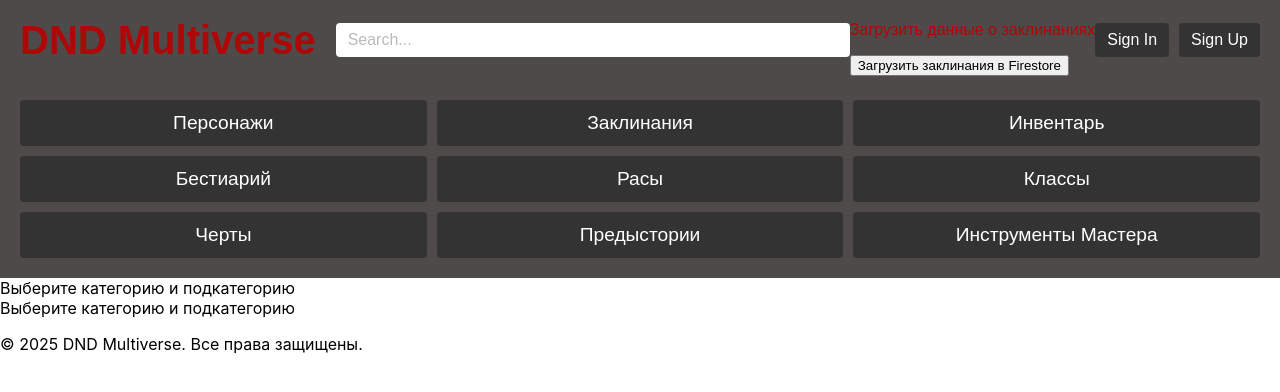
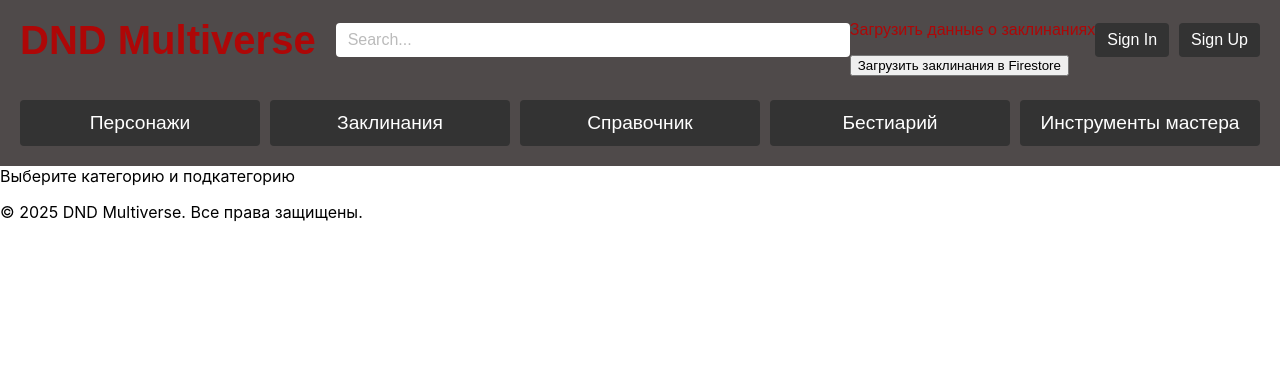
Before and after one commit to Sliver1367/dnd_multiverse, a React (Create React App) app: page / in a window 1280 px wide. Shown: the top 392 px of the page. Built offline with nearby package versions, Linux system fonts and the light colour scheme; the HTML template or start-up script is replaced by a standard one.

Commit message:
categories logic

```diff
--- a/src/components/Categories/Categories.css
+++ b/src/components/Categories/Categories.css
@@ -1,8 +1,7 @@
 .categories {
   display: flex;
-  flex-wrap: wrap; /* Поддержка нескольких строк */
+  flex-wrap: wrap;
   justify-content: space-between;
-  align-items: flex-start;
   background-color: #4f4a4a;
   padding: 20px;
   gap: 10px;
@@ -11,8 +10,7 @@
 
 .category {
   position: relative;
-  text-align: center;
-  flex: 1 1 calc(33.333% - 10px); /* Три категории в строке, с отступами */
+  flex: 1 1 calc(20% - 10px);
   box-sizing: border-box;
 }
 
@@ -28,22 +26,19 @@
   transition: background-color 0.3s ease;
 }
 
-.category__button:hover {
+.category__button.active {
   background-color: #555;
 }
 
 .subcategories {
-  display: none;
-  flex-direction: column;
-  padding: 10px 0;
+  position: absolute;
+  top: 100%;
+  left: 0;
+  right: 0;
   background-color: #4f4a4a;
   border-radius: 4px;
-  margin-top: 10px;
   box-shadow: 0 4px 6px rgba(0, 0, 0, 0.1);
-}
-
-.subcategories.visible {
-  display: flex;
+  z-index: 10;
 }
 
 .subcategory__button {
--- a/src/components/Categories/Categories.jsx
+++ b/src/components/Categories/Categories.jsx
@@ -1,61 +1,80 @@
 import React, { useState } from "react";
 import "./Categories.css";
-import Workscreen from "../Workscreen/Workscreen"; // Импортируем Workscreen
 
-const Categories = () => {
-  const [activeCategory, setActiveCategory] = useState(null); // Активная категория
-  const [activeSubcategory, setActiveSubcategory] = useState(null); // Активная подкатегория
+const Categories = ({ onCategorySelect }) => {
+  const [activeCategory, setActiveCategory] = useState(null);
+  const [activeSubcategory, setActiveSubcategory] = useState(null);
 
   const categories = [
+    { name: "Персонажи", subcategories: [] },
+    { name: "Заклинания", subcategories: [] },
     {
-      name: "Персонажи",
-      subcategories: ["Мои персонажи", "Создание персонажей"],
+      name: "Справочник",
+      subcategories: [
+        "Расы",
+        "Классы",
+        "Предыстории",
+        "Черты",
+        "Инвентарь",
+        "Правила",
+      ],
     },
-    { name: "Заклинания", subcategories: ["Все заклинания", "Поиск"] },
-    { name: "Инвентарь", subcategories: [] },
     { name: "Бестиарий", subcategories: [] },
-    { name: "Расы", subcategories: [] },
-    { name: "Классы", subcategories: [] },
-    { name: "Черты", subcategories: [] },
-    { name: "Предыстории", subcategories: [] },
-    { name: "Инструменты Мастера", subcategories: ["Бастионы"] },
+    {
+      name: "Инструменты мастера",
+      subcategories: ["Магические предметы", "Бастионы", "Сокровища"],
+    },
   ];
 
-  const handleCategoryClick = (categoryName) => {
-    setActiveCategory(categoryName); // Устанавливаем активную категорию
-    setActiveSubcategory(null); // Сбрасываем подкатегорию
+  const handleCategoryClick = (category) => {
+    if (category.name === activeCategory) {
+      setActiveCategory(null);
+      setActiveSubcategory(null);
+      onCategorySelect(null, null);
+    } else {
+      setActiveCategory(category.name);
+      setActiveSubcategory(null);
+
+      // Если нет подкатегорий, сразу переключаем экран
+      if (category.subcategories.length === 0) {
+        onCategorySelect(category.name, null);
+      }
+    }
   };
 
-  const handleSubcategoryClick = (subcategoryName) => {
-    setActiveSubcategory(subcategoryName); // Устанавливаем активную подкатегорию
+  const handleSubcategoryClick = (subcategory) => {
+    setActiveSubcategory(subcategory);
+
+    // Скрываем список подкатегорий после выбора
+    setActiveCategory(null);
+
+    onCategorySelect(activeCategory, subcategory);
   };
 
   return (
-    <div className="app">
-      <div className="categories">
-        {categories.map((category) => (
-          <div
-            key={category.name}
-            className={`category ${
+    <div className="categories">
+      {categories.map((category) => (
+        <div key={category.name} className="category">
+          <button
+            className={`category__button ${
               activeCategory === category.name ? "active" : ""
             }`}
+            onClick={() => handleCategoryClick(category)}
           >
-            <button
-              className="category__button"
-              onClick={() => handleCategoryClick(category.name)}
-            >
-              {category.name}
-            </button>
-            {category.subcategories.length > 0 && (
-              <div
-                className={`subcategories ${
-                  activeCategory === category.name ? "visible" : ""
-                }`}
-              >
+            {category.subcategories.includes(activeSubcategory)
+              ? activeSubcategory
+              : category.name}
+          </button>
+
+          {category.subcategories.length > 0 &&
+            activeCategory === category.name && (
+              <div className="subcategories">
                 {category.subcategories.map((sub) => (
                   <button
                     key={sub}
-                    className="subcategory__button"
+                    className={`subcategory__button ${
+                      activeSubcategory === sub ? "active" : ""
+                    }`}
                     onClick={() => handleSubcategoryClick(sub)}
                   >
                     {sub}
@@ -63,15 +82,8 @@
                 ))}
               </div>
             )}
-          </div>
-        ))}
-      </div>
-      <div className="workscreen">
-        <Workscreen
-          activeCategory={activeCategory}
-          activeSubcategory={activeSubcategory}
-        />
-      </div>
+        </div>
+      ))}
     </div>
   );
 };
--- a/src/components/DndMultiverse/DndMultiverse.jsx
+++ b/src/components/DndMultiverse/DndMultiverse.jsx
@@ -1,17 +1,26 @@
-import React from "react";
+import React, { useState } from "react";
 import Header from "../Header/Header";
 import Categories from "../Categories/Categories";
 import Workscreen from "../Workscreen/Workscreen";
 import Footer from "../Footer/Footer";
 
 const DndMultiverse = () => {
+  const [selectedCategory, setSelectedCategory] = useState(null);
+  const [selectedSubcategory, setSelectedSubcategory] = useState(null);
+
+  const handleCategorySelect = (category, subcategory) => {
+    setSelectedCategory(category);
+    setSelectedSubcategory(subcategory);
+  };
 
   return (
     <div className="app">
-      <Header/>
-      <Categories/>
-      <Workscreen/>
-      <Footer/>
+      <Header />
+      <Categories onCategorySelect={handleCategorySelect} />
+      <div className="workscreen">
+        <Workscreen activeCategory={selectedCategory} activeSubcategory={selectedSubcategory} />
+      </div>
+      <Footer />
     </div>
   );
 };
--- a/src/components/Workscreen/Workscreen.jsx
+++ b/src/components/Workscreen/Workscreen.jsx
@@ -1,30 +1,40 @@
 import React from "react";
-import AllSpells from "../AllSpells/AllSpells"; // Импортируем компонент со всеми заклинаниями
+import AllSpells from "../AllSpells/AllSpells";
+
+// Добавляем обработку подкатегорий
+const SubcategoryContent = ({ activeSubcategory }) => {
+  const subcategoryComponents = {
+    "Расы": <div>Контент для "Расы"</div>,
+    "Классы": <div>Контент для "Классы"</div>,
+    "Предыстории": <div>Контент для "Предыстории"</div>,
+    "Черты": <div>Контент для "Черты"</div>,
+    "Инвентарь": <div>Контент для "Инвентарь"</div>,
+    "Правила": <div>Контент для "Правила"</div>,
+    "Магические предметы": <div>Контент для "Магические предметы"</div>,
+    "Бастионы": <div>Контент для "Бастионы"</div>,
+    "Сокровища": <div>Контент для "Сокровища"</div>,
+  };
+
+  return subcategoryComponents[activeSubcategory] || <div>Подкатегория не выбрана</div>;
+};
 
 const Workscreen = ({ activeCategory, activeSubcategory }) => {
-  const renderContent = () => {
-    if (activeCategory === "Заклинания" && activeSubcategory === "Все заклинания") {
-      return <AllSpells />; // Отображаем компонент со всеми заклинаниями
-    }
-
-    if (activeCategory === "Заклинания" && activeSubcategory === "Поиск") {
-      return <div>Функция поиска заклинаний</div>; // Отображаем заглушку для поиска
-    }
-
-    switch (activeCategory) {
-      case "Персонажи":
-        return <div>Контент для персонажей</div>;
-      case "Инвентарь":
-        return <div>Контент для инвентаря</div>;
-      case "Бестиарий":
-        return <div>Контент для бестиария</div>;
-      // Добавьте остальные категории по аналогии
-      default:
-        return <div>Выберите категорию и подкатегорию</div>;
-    }
+  const categoryComponents = {
+    "Заклинания": <AllSpells />,
+    "Персонажи": <div>Контент для "Персонажи"</div>,
+    "Бестиарий": <div>Контент для "Бестиарий"</div>,
+    "Инструменты мастера":<div>Контент для "Инструменты мастера"</div>,
   };
 
-  return <div>{renderContent()}</div>;
+  return (
+    <div>
+      {activeSubcategory ? (
+        <SubcategoryContent activeSubcategory={activeSubcategory} />
+      ) : (
+        categoryComponents[activeCategory] || <div>Выберите категорию и подкатегорию</div>
+      )}
+    </div>
+  );
 };
 
 export default Workscreen;
```
